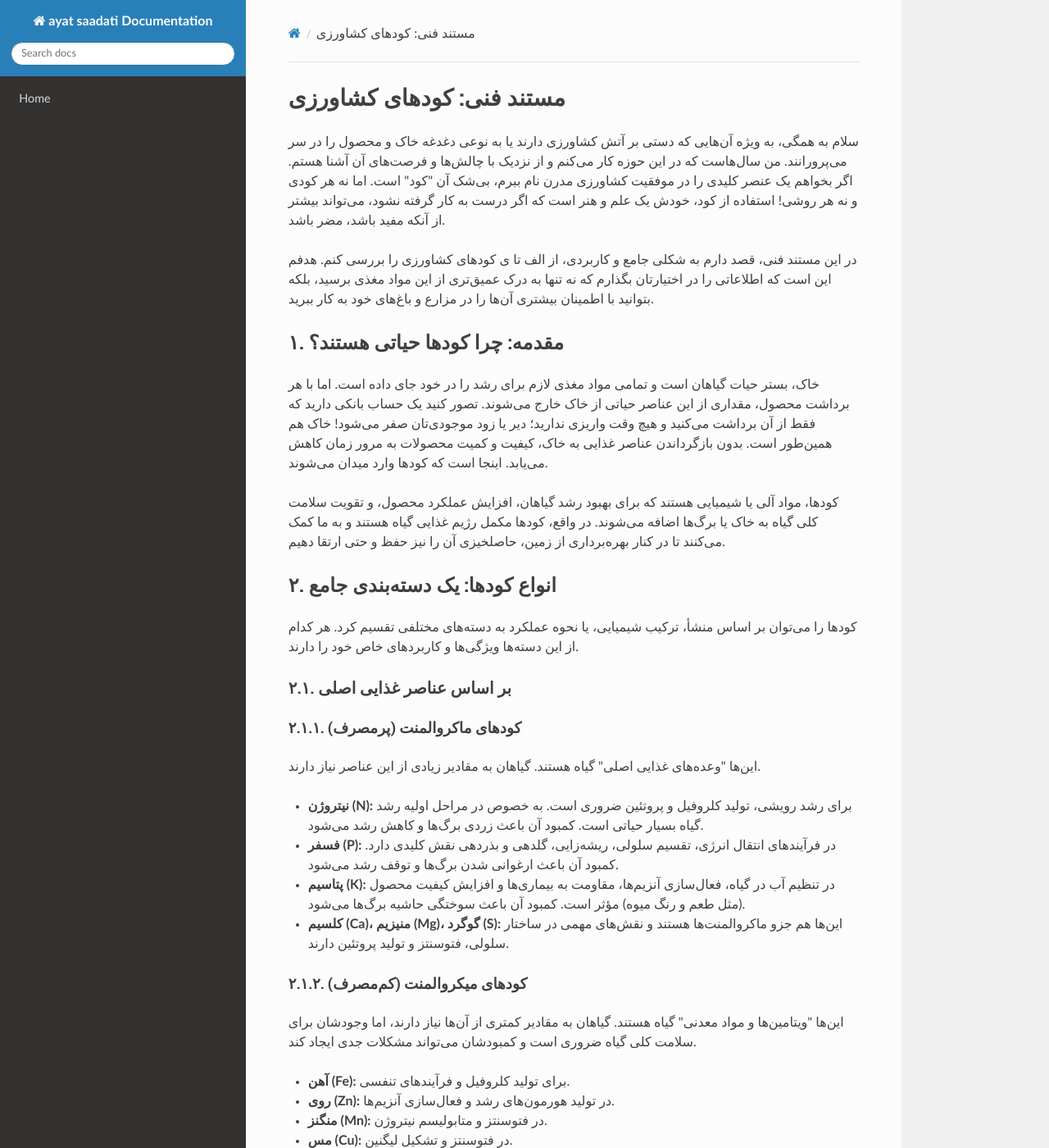
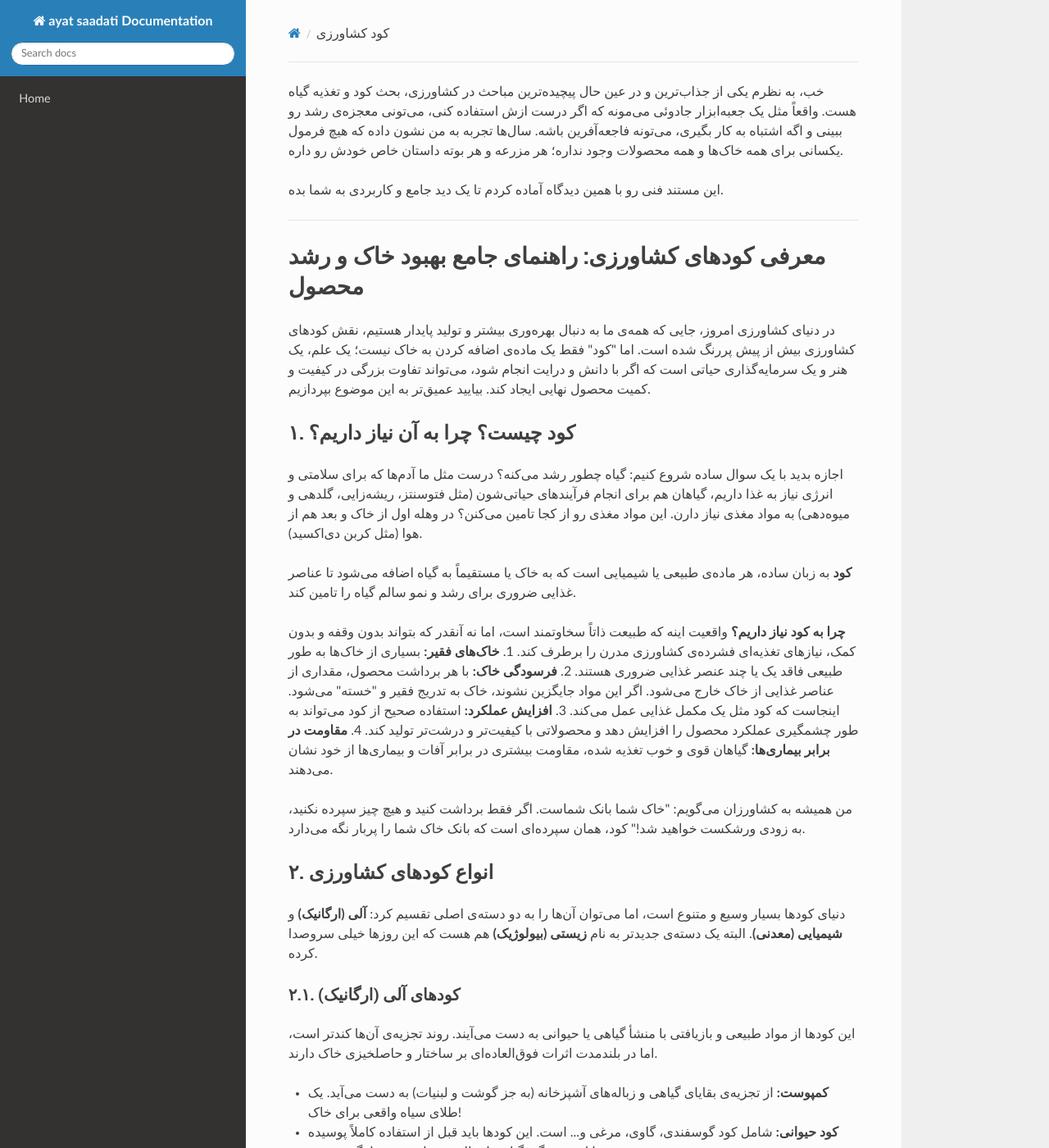
Before and after one commit to sahandsahabi553-prog/terraform-google-semantic-docs, an MkDocs documentation site: the page built from docs/کود-کشاورزی.md, in a window 1280 px wide and 1400 px high. Shown: the whole window at 82% size. Built offline with MkDocs 1.6.1, drawn with Linux system fonts in a browser that asks for light colours; nearby versions of some CDN libraries; some of the changed text lies outside the part shown.

Commit message:
Doc: کود کشاورزی

```diff
--- a/docs/کود-کشاورزی.md
+++ b/docs/کود-کشاورزی.md
@@ -1,96 +1,72 @@
-# مستند فنی: کودهای کشاورزی
+خب، به نظرم یکی از جذاب‌ترین و در عین حال پیچیده‌ترین مباحث در کشاورزی، بحث کود و تغذیه گیاه هست. واقعاً مثل یک جعبه‌ابزار جادوئی می‌مونه که اگر درست ازش استفاده کنی، می‌تونی معجزه‌ی رشد رو ببینی و اگه اشتباه به کار بگیری، می‌تونه فاجعه‌آفرین باشه. سال‌ها تجربه به من نشون داده که هیچ فرمول یکسانی برای همه خاک‌ها و همه محصولات وجود نداره؛ هر مزرعه و هر بوته داستان خاص خودش رو داره.
 
-سلام به همگی، به ویژه آن‌هایی که دستی بر آتش کشاورزی دارند یا به نوعی دغدغه خاک و محصول را در سر می‌پرورانند. من سال‌هاست که در این حوزه کار می‌کنم و از نزدیک با چالش‌ها و فرصت‌های آن آشنا هستم. اگر بخواهم یک عنصر کلیدی را در موفقیت کشاورزی مدرن نام ببرم، بی‌شک آن "کود" است. اما نه هر کودی و نه هر روشی! استفاده از کود، خودش یک علم و هنر است که اگر درست به کار گرفته نشود، می‌تواند بیشتر از آنکه مفید باشد، مضر باشد.
+این مستند فنی رو با همین دیدگاه آماده کردم تا یک دید جامع و کاربردی به شما بده.
 
-در این مستند فنی، قصد دارم به شکلی جامع و کاربردی، از الف تا ی کودهای کشاورزی را بررسی کنم. هدفم این است که اطلاعاتی را در اختیارتان بگذارم که نه تنها به درک عمیق‌تری از این مواد مغذی برسید، بلکه بتوانید با اطمینان بیشتری آن‌ها را در مزارع و باغ‌های خود به کار ببرید.
+---
 
-## ۱. مقدمه: چرا کودها حیاتی هستند؟
+# معرفی کودهای کشاورزی: راهنمای جامع بهبود خاک و رشد محصول
 
-خاک، بستر حیات گیاهان است و تمامی مواد مغذی لازم برای رشد را در خود جای داده است. اما با هر برداشت محصول، مقداری از این عناصر حیاتی از خاک خارج می‌شوند. تصور کنید یک حساب بانکی دارید که فقط از آن برداشت می‌کنید و هیچ وقت واریزی ندارید؛ دیر یا زود موجودی‌تان صفر می‌شود! خاک هم همین‌طور است. بدون بازگرداندن عناصر غذایی به خاک، کیفیت و کمیت محصولات به مرور زمان کاهش می‌یابد. اینجا است که کودها وارد میدان می‌شوند.
+در دنیای کشاورزی امروز، جایی که همه‌ی ما به دنبال بهره‌وری بیشتر و تولید پایدار هستیم، نقش کودهای کشاورزی بیش از پیش پررنگ شده است. اما "کود" فقط یک ماده‌ی اضافه کردن به خاک نیست؛ یک علم، یک هنر و یک سرمایه‌گذاری حیاتی است که اگر با دانش و درایت انجام شود، می‌تواند تفاوت بزرگی در کیفیت و کمیت محصول نهایی ایجاد کند. بیایید عمیق‌تر به این موضوع بپردازیم.
 
-کودها، مواد آلی یا شیمیایی هستند که برای بهبود رشد گیاهان، افزایش عملکرد محصول، و تقویت سلامت کلی گیاه به خاک یا برگ‌ها اضافه می‌شوند. در واقع، کودها مکمل رژیم غذایی گیاه هستند و به ما کمک می‌کنند تا در کنار بهره‌برداری از زمین، حاصلخیزی آن را نیز حفظ و حتی ارتقا دهیم.
+## ۱. کود چیست؟ چرا به آن نیاز داریم؟
 
-## ۲. انواع کودها: یک دسته‌بندی جامع
+اجازه بدید با یک سوال ساده شروع کنیم: گیاه چطور رشد می‌کنه؟ درست مثل ما آدم‌ها که برای سلامتی و انرژی نیاز به غذا داریم، گیاهان هم برای انجام فرآیندهای حیاتی‌شون (مثل فتوسنتز، ریشه‌زایی، گلدهی و میوه‌دهی) به مواد مغذی نیاز دارن. این مواد مغذی رو از کجا تامین می‌کنن؟ در وهله اول از خاک و بعد هم از هوا (مثل کربن دی‌اکسید).
 
-کودها را می‌توان بر اساس منشأ، ترکیب شیمیایی، یا نحوه عملکرد به دسته‌های مختلفی تقسیم کرد. هر کدام از این دسته‌ها ویژگی‌ها و کاربردهای خاص خود را دارند.
+**کود** به زبان ساده، هر ماده‌ی طبیعی یا شیمیایی است که به خاک یا مستقیماً به گیاه اضافه می‌شود تا عناصر غذایی ضروری برای رشد و نمو سالم گیاه را تامین کند.
 
-### ۲.۱. بر اساس عناصر غذایی اصلی
+**چرا به کود نیاز داریم؟**
+واقعیت اینه که طبیعت ذاتاً سخاوتمند است، اما نه آنقدر که بتواند بدون وقفه و بدون کمک، نیازهای تغذیه‌ای فشرده‌ی کشاورزی مدرن را برطرف کند.
+1.  **خاک‌های فقیر:** بسیاری از خاک‌ها به طور طبیعی فاقد یک یا چند عنصر غذایی ضروری هستند.
+2.  **فرسودگی خاک:** با هر برداشت محصول، مقداری از عناصر غذایی از خاک خارج می‌شود. اگر این مواد جایگزین نشوند، خاک به تدریج فقیر و "خسته" می‌شود. اینجاست که کود مثل یک مکمل غذایی عمل می‌کند.
+3.  **افزایش عملکرد:** استفاده صحیح از کود می‌تواند به طور چشمگیری عملکرد محصول را افزایش دهد و محصولاتی با کیفیت‌تر و درشت‌تر تولید کند.
+4.  **مقاومت در برابر بیماری‌ها:** گیاهان قوی و خوب تغذیه شده، مقاومت بیشتری در برابر آفات و بیماری‌ها از خود نشان می‌دهند.
 
-#### ۲.۱.۱. کودهای ماکروالمنت (پر‌مصرف)
-این‌ها "وعده‌های غذایی اصلی" گیاه هستند. گیاهان به مقادیر زیادی از این عناصر نیاز دارند.
+من همیشه به کشاورزان می‌گویم: "خاک شما بانک شماست. اگر فقط برداشت کنید و هیچ چیز سپرده نکنید، به زودی ورشکست خواهید شد!" کود، همان سپرد‌ه‌ای است که بانک خاک شما را پربار نگه می‌دارد.
 
-*   **نیتروژن (N):** برای رشد رویشی، تولید کلروفیل و پروتئین ضروری است. به خصوص در مراحل اولیه رشد گیاه بسیار حیاتی است. کمبود آن باعث زردی برگ‌ها و کاهش رشد می‌شود.
-*   **فسفر (P):** در فرآیندهای انتقال انرژی، تقسیم سلولی، ریشه‌زایی، گلدهی و بذردهی نقش کلیدی دارد. کمبود آن باعث ارغوانی شدن برگ‌ها و توقف رشد می‌شود.
-*   **پتاسیم (K):** در تنظیم آب در گیاه، فعال‌سازی آنزیم‌ها، مقاومت به بیماری‌ها و افزایش کیفیت محصول (مثل طعم و رنگ میوه) مؤثر است. کمبود آن باعث سوختگی حاشیه برگ‌ها می‌شود.
-*   **کلسیم (Ca)، منیزیم (Mg)، گوگرد (S):** این‌ها هم جزو ماکروالمنت‌ها هستند و نقش‌های مهمی در ساختار سلولی، فتوسنتز و تولید پروتئین دارند.
+## ۲. انواع کودهای کشاورزی
 
-#### ۲.۱.۲. کودهای میکروالمنت (کم‌مصرف)
-این‌ها "ویتامین‌ها و مواد معدنی" گیاه هستند. گیاهان به مقادیر کمتری از آن‌ها نیاز دارند، اما وجودشان برای سلامت کلی گیاه ضروری است و کمبودشان می‌تواند مشکلات جدی ایجاد کند.
+دنیای کودها بسیار وسیع و متنوع است، اما می‌توان آن‌ها را به دو دسته‌ی اصلی تقسیم کرد: **آلی (ارگانیک)** و **شیمیایی (معدنی)**. البته یک دسته‌ی جدیدتر به نام **زیستی (بیولوژیک)** هم هست که این روزها خیلی سروصدا کرده.
 
-*   **آهن (Fe):** برای تولید کلروفیل و فرآیندهای تنفسی.
-*   **روی (Zn):** در تولید هورمون‌های رشد و فعال‌سازی آنزیم‌ها.
-*   **منگنز (Mn):** در فتوسنتز و متابولیسم نیتروژن.
-*   **مس (Cu):** در فتوسنتز و تشکیل لیگنین.
-*   **بور (B):** در تقسیم سلولی، تشکیل دیوار سلولی و گرده‌افشانی.
-*   **مولیبدن (Mo):** در تثبیت نیتروژن و کاهش نیترات.
-*   **کلر (Cl):** در تعادل اسمزی و فتوسنتز.
+### ۲.۱. کودهای آلی (ارگانیک)
 
-### ۲.۲. بر اساس منشأ
+این کودها از مواد طبیعی و بازیافتی با منشأ گیاهی یا حیوانی به دست می‌آیند. روند تجزیه‌ی آن‌ها کندتر است، اما در بلندمدت اثرات فوق‌العاده‌ای بر ساختار و حاصلخیزی خاک دارند.
 
-#### ۲.۲.۱. کودهای آلی (ارگانیک)
-این کودها از مواد طبیعی و بقایای موجودات زنده (گیاهی و جانوری) به دست می‌آیند و به مرور زمان در خاک تجزیه می‌شوند.
+*   **کمپوست:** از تجزیه‌ی بقایای گیاهی و زباله‌های آشپزخانه (به جز گوشت و لبنیات) به دست می‌آید. یک طلای سیاه واقعی برای خاک!
+*   **کود حیوانی:** شامل کود گوسفندی، گاوی، مرغی و... است. این کودها باید قبل از استفاده کاملاً پوسیده شوند تا از سوختگی گیاه و انتقال بذر علف هرز جلوگیری شود.
+*   **کود سبز:** کاشت یک محصول خاص (مثل شبدر، یونجه یا باقلا) و سپس شخم زدن و برگرداندن آن به خاک قبل از گلدهی. این روش به خصوص برای بهبود ساختار خاک و افزودن نیتروژن عالی است.
+*   **ورمی‌کمپوست:** کود تولید شده توسط کرم خاکی. حاوی هورمون‌های رشد و عناصر غذایی بسیار غنی و قابل جذب است.
 
-*   **کود دامی:** فضولات حیواناتی مانند گاو، گوسفند، مرغ. حاوی عناصر غذایی مختلف و بهبود‌دهنده ساختار خاک.
-*   **کمپوست:** حاصل تجزیه بقایای گیاهی و غذایی توسط میکروارگانیسم‌ها. یک کود جامع و غنی‌کننده خاک.
-*   **ورمی‌کمپوست:** محصول فعالیت کرم‌های خاکی روی مواد آلی. حاوی هورمون‌های رشد و آنزیم‌های مفید.
-*   **کود سبز:** کاشت گیاهان خاص (مانند لگوم‌ها) و شخم زدن آن‌ها به خاک قبل از بلوغ برای افزایش مواد آلی و نیتروژن خاک.
+**مزایای کودهای آلی:**
+*   بهبود ساختار فیزیکی خاک (افزایش ظرفیت نگهداری آب، تهویه بهتر).
+*   افزایش فعالیت میکروارگانیسم‌های مفید خاک.
+*   تامین تدریجی و پایدار عناصر غذایی.
+*   کاهش فرسایش خاک.
+*   دوستدار محیط زیست.
 
-#### ۲.۲.۲. کودهای معدنی (شیمیایی)
-این کودها در کارخانه‌ها تولید می‌شوند و معمولاً غلظت بالایی از یک یا چند عنصر غذایی خاص را دارند.
+**معایب کودهای آلی:**
+*   معمولاً غلظت عناصر غذایی پایین‌تری دارند.
+*   نیاز به حجم بیشتری برای تاثیرگذاری.
+*   ممکن است بوی نامطبوع داشته باشند یا ناقل بذر علف هرز و بیماری باشند (اگر به درستی کمپوست نشوند).
+*   تأثیر آن‌ها کندتر است.
 
-*   **کودهای ازته:** اوره (46%N)، سولفات آمونیوم، نیترات آمونیوم.
-*   **کودهای فسفاته:** سوپر فسفات تریپل، فسفات دی‌آمونیوم (DAP).
-*   **کودهای پتاسه:** سولفات پتاسیم، کلرید پتاسیم.
-*   **کودهای کامل (NPK):** حاوی نسبت‌های مختلفی از نیتروژن، فسفر و پتاسیم (مثلاً 20-20-20 یا 10-52-10).
-*   **کودهای ریزمغذی:** به شکل کلات‌ها (مانند EDDHA آهن) یا سولفات‌ها.
+### ۲.۲. کودهای شیمیایی (معدنی)
 
-#### ۲.۲.۳. کودهای زیستی (بیولوژیک)
-این کودها حاوی میکروارگانیسم‌های مفید خاک هستند که با فعالیت‌های خود به جذب بهتر عناصر غذایی توسط گیاه کمک می‌کنند.
+این کودها در کارخانه‌ها و با فرآیندهای شیمیایی تولید می‌شوند. حاوی غلظت‌های بالایی از عناصر غذایی مشخص هستند و تاثیرگذاری سریعی دارند.
 
-*   **باکتری‌های تثبیت‌کننده نیتروژن:** مانند ریزوبیوم که با ریشه‌های لگوم‌ها همزیستی کرده و نیتروژن هوا را تثبیت می‌کنند.
-*   **قارچ‌های میکوریزی:** با ریشه‌های گیاهان همزیستی کرده و سطح جذب آب و فسفر را افزایش می‌دهند.
-*   **باکتری‌های حل‌کننده فسفات:** فسفات‌های نامحلول در خاک را برای گیاه قابل جذب می‌کنند.
+*   **ماکروالمنت‌ها (عناصر پرمصرف):** این‌ها "سه تفنگدار" تغذیه گیاه هستند:
+    *   **N (نیتروژن):** مسئول رشد رویشی، سرسبزی برگ‌ها و تولید پروتئین. کمبودش باعث زردی برگ‌های پیر می‌شود.
+    *   **P (فسفر):** کلید ریشه‌زایی قوی، گلدهی، میوه‌دهی و انتقال انرژی در گیاه. کمبودش باعث ارغوانی شدن برگ‌ها می‌شود.
+    *   **K (پتاسیم):** عامل مقاومت گیاه در برابر تنش‌ها (خشکی، سرما، آفات)، تنظیم آب در گیاه و کیفیت میوه. کمبودش باعث سوختگی حاشیه برگ‌ها می‌شود.
+    *   **فرمولاسیون NPK:** کودها اغلب با سه عدد روی بسته‌بندی مشخص می‌شوند (مثلاً 20-20-20 یا 10-52-10). این اعداد به ترتیب درصد نیتروژن، فسفر و پتاسیم موجود در کود را نشان می‌دهند.
+*   **میکروالمنت‌ها (عناصر کم‌مصرف):** با اینکه گیاه به مقدار کمتری از آن‌ها نیاز دارد، اما برای سلامتی کامل حیاتی هستند. مثل آهن (Fe)، روی (Zn)، منگنز (Mn)، مس (Cu)، بور (B)، مولیبدن (Mo) و کلر (Cl). کمبود هر کدام می‌تواند منجر به مشکلات جدی در رشد و عملکرد شود.
+*   **کودهای مایع:** به راحتی در آب حل می‌شوند و برای محلول‌پاشی یا کود آبیاری مناسب هستند. جذب سریع‌تری دارند.
+*   **کودهای گرانوله:** به شکل دانه‌های کوچک هستند و به آرامی در خاک آزاد می‌شوند.
 
-## ۳. مکانیسم اثر کودها: چطور عمل می‌کنند؟
+**مزایای کودهای شیمیایی:**
+*   غلظت بالای عناصر غذایی و کارایی بالا.
+*   تأثیرگذاری سریع و قابل پیش‌بینی.
+*   فرمولاسیون دقیق برای نیازهای خاص گیاه و خاک.
+*   حمل و نقل و نگهداری آسان‌تر در حجم کمتر.
 
-وقتی کود را به خاک اضافه می‌کنیم، چه اتفاقی می‌افتد؟ این یک فرآیند پیچیده اما جذاب است.
-
-1.  **انحلال و دسترسی:** کودها ابتدا باید در آب خاک حل شوند. عناصر غذایی به شکل یون‌های قابل جذب در می‌آیند.
-2.  **جذب ریشه‌ای:** ریشه‌های گیاه این یون‌ها را از طریق فرآیندهای مختلف (مثل انتشار و انتقال فعال) جذب می‌کنند. این جاست که نقش pH خاک و وجود میکروارگانیسم‌های مفید بسیار پررنگ می‌شود.
-3.  **انتقال به اندام‌ها:** عناصر جذب‌شده از طریق آوندها به بخش‌های مختلف گیاه (برگ، ساقه، گل، میوه) منتقل می‌شوند.
-4.  **نقش در فرآیندهای فیزیولوژیک:** هر عنصر غذایی نقش خاص خود را در فرآیندهای حیاتی گیاه مانند فتوسنتز، تنفس، تقسیم سلولی، و تولید هورمون‌ها ایفا می‌کند.
-
-## ۴. روش‌های کاربرد کود: هنر رساندن غذا به گیاه
-
-انتخاب روش مناسب برای کوددهی به عوامل مختلفی از جمله نوع کود، نوع گیاه، شرایط خاک، و مرحله رشد گیاه بستگی دارد.
-
-*   **پخش سطحی (Broadcasting):** کود به صورت یکنواخت روی سطح خاک پخش می‌شود. معمولاً برای کودهای آلی یا کودهای شیمیایی با انحلال‌پذیری کم به کار می‌رود.
-*   **نواری (Band Application):** کود در نوارهایی در کنار ردیف‌های کاشت یا اطراف ریشه‌ها قرار داده می‌شود. این روش کارایی جذب را بالا می‌برد و از هدررفت کود جلوگیری می‌کند.
-*   **محلول‌پاشی (Foliar Application):** کود به صورت محلول پاشی روی برگ‌های گیاه استفاده می‌شود. این روش برای تأمین سریع عناصر کم‌مصرف یا در مواقعی که ریشه‌ها قادر به جذب کافی نیستند، بسیار مؤثر است. من شخصاً در مواقع اضطراری یا برای ریزمغذی‌ها، محلول‌پاشی را ترجیح می‌دهم چون اثر آن سریع و قابل مشاهده است.
-*   **کود آبیاری (Fertigation):** کودهای محلول در آب آبیاری مخلوط شده و همراه با آب به گیاه می‌رسند. این روش بسیار کارآمد است و امکان کنترل دقیق میزان کود مصرفی را فراهم می‌کند. در سیستم‌های آبیاری قطره‌ای، کود آبیاری یک روش استاندارد است.
-*   **تزریق (Injection):** کود به صورت مایع یا گاز (مانند آمونیاک مایع) مستقیماً به عمق خاک تزریق می‌شود. این روش نیاز به تجهیزات خاص دارد.
-
-## ۵. نصب / آماده‌سازی و کاربرد: قبل از اینکه دست به کار شوید
-
-وقتی می‌گویم "نصب"، منظورم آماده‌سازی و برنامه‌ریزی قبل از هر گونه کوددهی است. این مرحله شاید مهم‌ترین بخش باشد.
-
-### ۵.۱. آزمایش خاک: نقشه‌راه شما
-بدون آزمایش خاک، کوددهی مثل رانندگی در تاریکی مطلق است. آزمایش خاک، دقیقاً به شما می‌گوید که خاکتان چه کمبودهایی دارد، چه عناصری به مقدار کافی موجودند و pH خاک چقدر است. من همیشه به کشاورزان توصیه می‌کنم که حتماً قبل از شروع فصل کشت، یک نمونه‌برداری صحیح از خاک مزرعه‌شان انجام دهند و آن را به آزمایشگاه بفرستند. این کار سرمایه‌گذاری کوچکی است که از هزینه‌های اضافی کود و خسارت به محصول جلوگیری می‌کند.
-
-### ۵.۲. درک برچسب کودها
-هر کیسه یا بسته‌بندی کود حاوی اطلاعات مهمی است. اعداد N-P-K (مثلاً 20-20-20) نشان‌دهنده درصد نیتروژن، فسفر و پتاسیم قابل دسترس در کود هستند. علاوه بر این، ممکن است اطلاعاتی در مورد ریزمغذی‌ها، حلالیت، و دستورالعمل‌های ایمنی نیز وجود داشته باشد. حتماً این برچسب‌ها را به دقت مطالعه کنید.
-
-### ۵.۳. کالیبراسیون تجهیزات
-چه از کودپاش استفاده می‌کنید، چه سمپاش برای محلول‌پاشی، یا سیستم آبیاری قطره‌ای برای کود آبیاری، کالیبراسیون صحیح تجهیزات ضروری است. این کار تضمین می‌کند که کود را به میزان دقیق و یکنواخت به مزرعه می‌رسانید.
-
-##
+**معایب کودهای شیمیایی:**
+*   استفاده نادرست می‌تواند به گیاه آسیب بزند (سوختگی).
```
